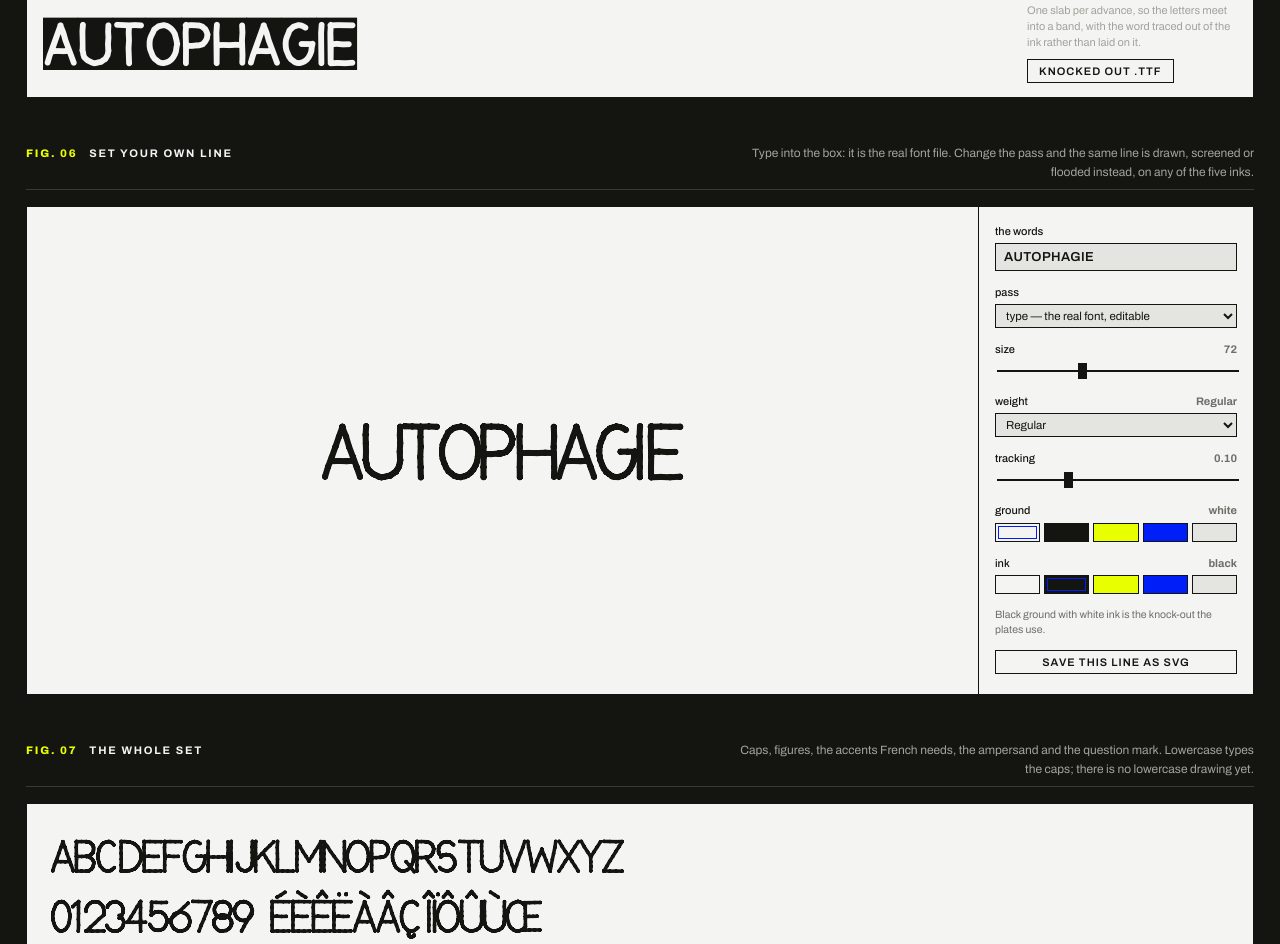
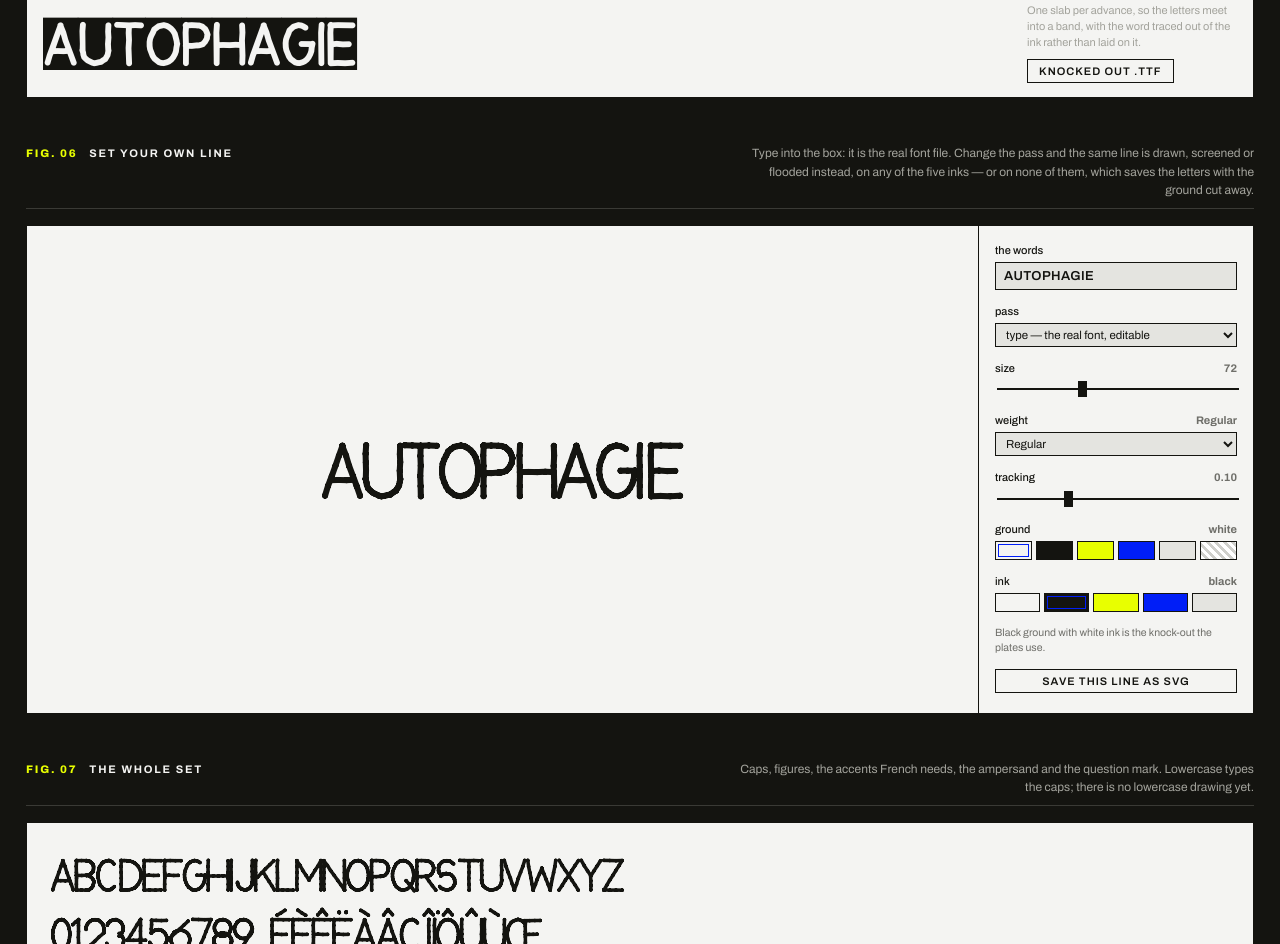
Before and after one commit to yunglong28/minor-index-atelier, a website: page docs/specimen.html in a window 1280 px wide. Shown: the part 3013-3957 px from the top of the page. Drawn offline with Linux system fonts and the light colour scheme; a web font is replaced by a local one.

Commit message:
A line saved with the ground cut away
The typeface tester could set a word on five inks but never on none of
them, so anything taken out of it arrived with a rectangle under it. The
ground row gets a sixth swatch: no sheet at all. The SVG is then the
letters and nothing else, and the checker behind the stage belongs to the
page, not to the file.

Co-Authored-By: Claude Opus 5 <noreply@anthropic.com>
Claude-Session: https://claude.ai/code/session_0165HT7Yt6RBHMdu2xMXkTHe

```diff
--- a/docs/specimen.html
+++ b/docs/specimen.html
@@ -204,6 +204,10 @@
                                                border:1px solid var(--blu); }
   .sw-black{background:var(--black)}.sw-white{background:var(--white)}
   .sw-fluo{background:var(--fluo)}.sw-blu{background:var(--blu)}.sw-grey{background:var(--grey)}
+  .sw-none{background:repeating-linear-gradient(45deg,#fff,#fff 3px,#cfcfcb 3px,#cfcfcb 6px)}
+  /* no ground at all. The checker belongs to the page, not to the plate: it says
+     the sheet is see-through, and nothing of it is written into the SVG. */
+  .stage.clear { background-image:repeating-linear-gradient(45deg,#fff,#fff 9px,#dededa 9px,#dededa 18px); }
   .hint { font-size:10.5px; color:var(--dim); line-height:1.45; }
 
   .note { columns:2; column-gap:46px; line-height:1.7; color:#cfcfc9; font-size:13.5px; }
@@ -335,7 +339,8 @@
   <figure>
     <div class="fhead"><span class="fnum">Fig. 06</span><span class="ftitle">Set your own line</span>
       <span class="fcap">Type into the box: it is the real font file. Change the pass and the same
-        line is drawn, screened or flooded instead, on any of the five inks.</span></div>
+        line is drawn, screened or flooded instead, on any of the five inks — or on none of
+      them, which saves the letters with the ground cut away.</span></div>
     <div class="plate try">
       <div class="stage" id="stage">
         <div class="live" id="live" contenteditable="true" spellcheck="false">AUTOPHAGIE</div>
@@ -472,6 +477,9 @@
   "use strict";
   var M = window.MINOR;
   var INKS = ["white", "black", "fluo", "blu", "grey"];
+  /* a ground may also be no ground: the sheet is left out and the SVG is saved
+     with the letters alone, to sit on whatever it is put on */
+  var GROUNDS = INKS.concat(["none"]);
   var HEX = M.INK;   /* the one ink table, from _mark.js */
   var AZ = "ABCDEFGHIJKLMNOPQRSTUVWXYZ";
   var el = function (t, c) { var e = document.createElement(t); if (c) e.className = c; return e; };
@@ -611,16 +619,16 @@
   var state = { text: "AUTOPHAGIE", pass: "type", size: 72, weight: 0.12,
                 track: 0.1, ground: "white", ink: "black" };
   var stage = document.getElementById("stage"), live = document.getElementById("live");
-  function swatches(host, key) {
-    INKS.forEach(function (ink) {
+  function swatches(host, key, inks) {
+    inks.forEach(function (ink) {
       var b = el("button", "sw-" + ink);
-      b.type = "button"; b.title = ink;
+      b.type = "button"; b.title = ink === "none" ? "no ground — transparent" : ink;
       b.onclick = function () { state[key] = ink; sync(); draw(); };
       host.appendChild(b);
     });
   }
-  swatches(document.getElementById("swGround"), "ground");
-  swatches(document.getElementById("swInk"), "ink");
+  swatches(document.getElementById("swGround"), "ground", GROUNDS);
+  swatches(document.getElementById("swInk"), "ink", INKS);
 
   /** the typed line as a plate — the same call a batch script would make */
   function plate(s) {
@@ -630,7 +638,7 @@
     var h = Math.round(cap * 1.5) + pad;
     var y = Math.round(pad * 0.7);
     var opt = { weight: s.weight, hand: 0.02, track: s.track, seed: 7 };
-    var ink = HEX[s.ink], bg = HEX[s.ground];
+    var ink = HEX[s.ink], bg = s.ground === "none" ? null : HEX[s.ground];
     if (s.pass === "cut") {
       return M.svg(w, h, M.text.textSolid(s.text, pad, y, cap,
         Object.assign({ color: ink }, opt)), bg);
@@ -648,7 +656,9 @@
   function draw() {
     if (timer) clearTimeout(timer);
     timer = setTimeout(function () {
-      stage.style.background = HEX[state.ground];
+      var clear = state.ground === "none";
+      stage.classList.toggle("clear", clear);
+      stage.style.background = clear ? "" : HEX[state.ground];
       if (state.pass === "type") {
         live.style.display = "";
         live.style.color = HEX[state.ink];
@@ -675,12 +685,13 @@
       state.weight < 0.1 ? "Light" : (state.weight < 0.16 ? "Regular" : "Bold");
     document.getElementById("tTrack").value = state.track;
     document.getElementById("vTrack").textContent = (+state.track).toFixed(2);
-    document.getElementById("vGround").textContent = state.ground;
+    document.getElementById("vGround").textContent =
+      state.ground === "none" ? "none — transparent" : state.ground;
     document.getElementById("vInk").textContent = state.ink;
-    [["swGround", "ground"], ["swInk", "ink"]].forEach(function (p) {
+    [["swGround", "ground", GROUNDS], ["swInk", "ink", INKS]].forEach(function (p) {
       var host = document.getElementById(p[0]);
       Array.prototype.forEach.call(host.children, function (b, i) {
-        b.setAttribute("aria-pressed", INKS[i] === state[p[1]] ? "true" : "false");
+        b.setAttribute("aria-pressed", p[2][i] === state[p[1]] ? "true" : "false");
       });
     });
     missing();
@@ -698,6 +709,9 @@
       + " — the drawn passes leave them out.";
     else if (state.ground === state.ink)
       hint.textContent = "Ground and ink are the same colour — nothing will show.";
+    else if (state.ground === "none")
+      hint.textContent = "No ground: the saved SVG is the letters and nothing else. "
+        + "The checker is this page, not the file.";
     else hint.textContent = "Black ground with white ink is the knock-out the plates use.";
   }
   document.getElementById("tText").oninput = function (e) {
```
Also changed, not shown: src/specimen.html (+25 -11 lines).
